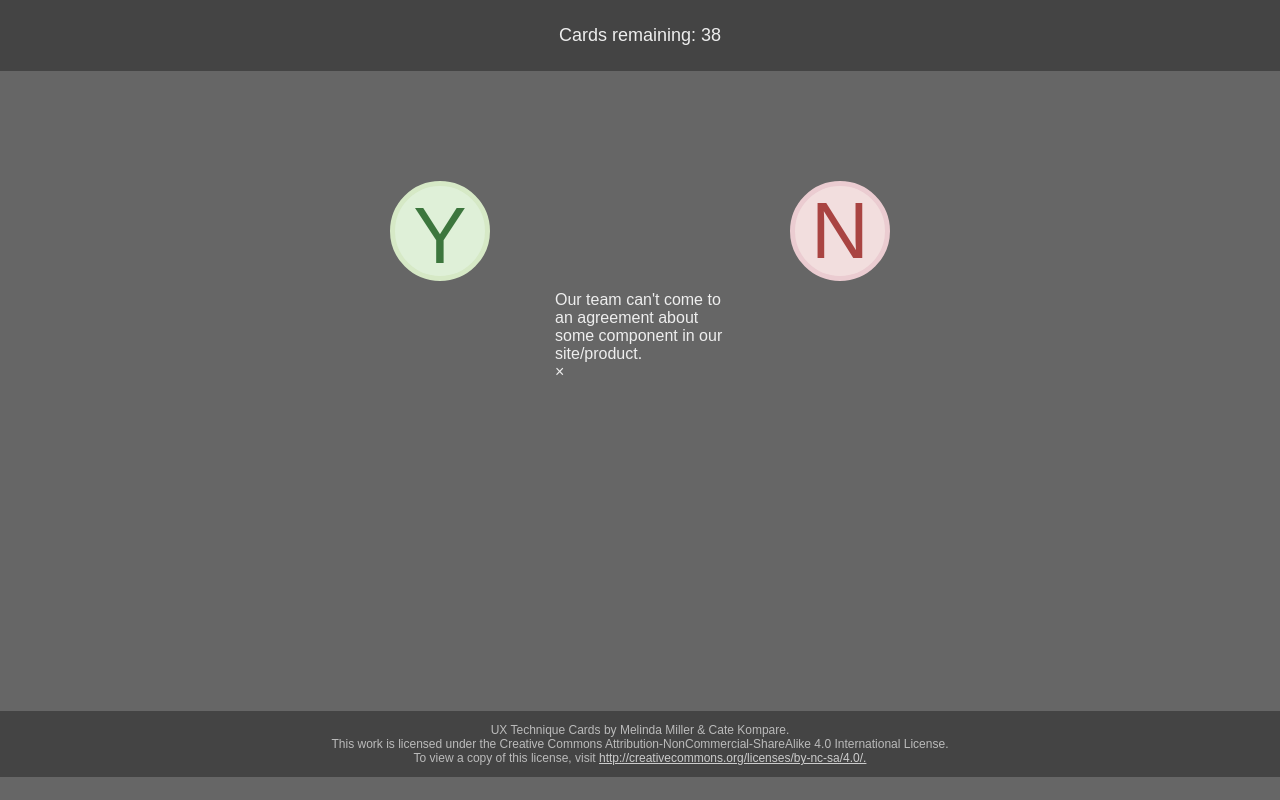
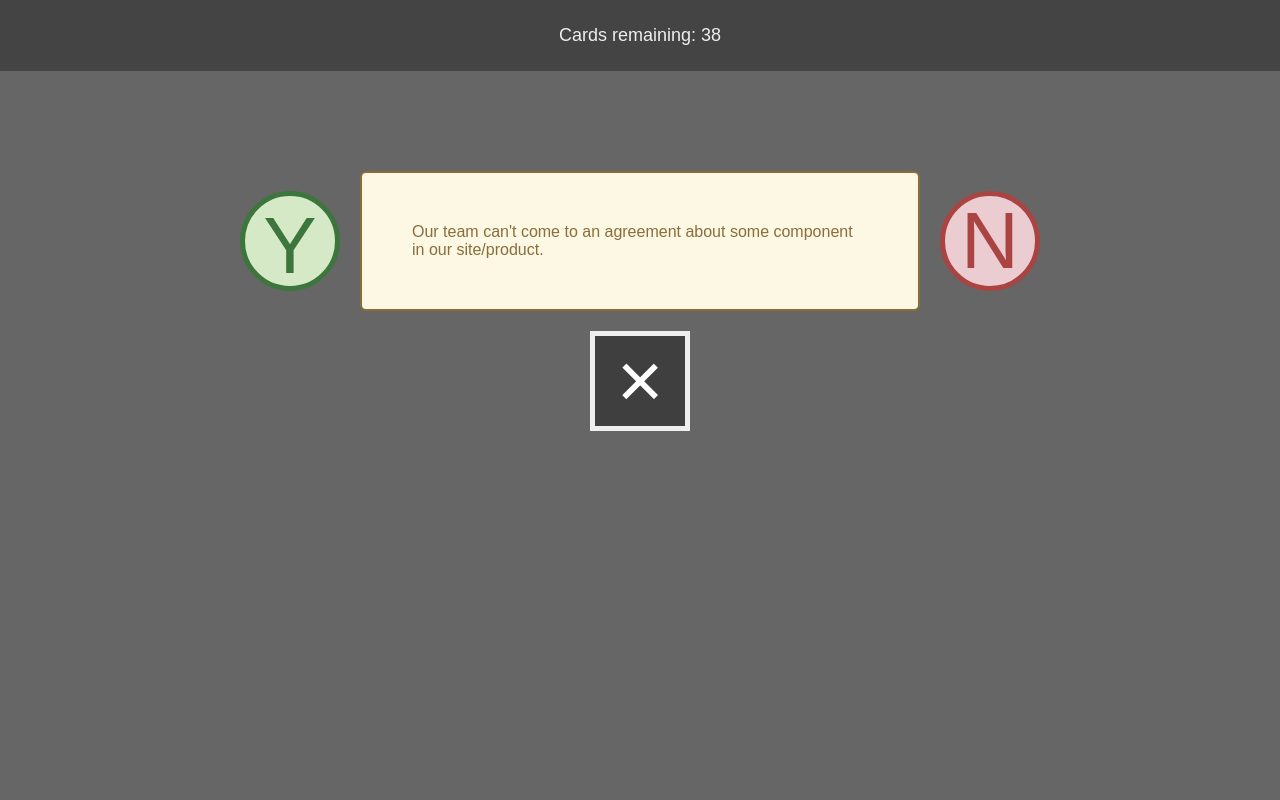
Before and after one commit to mekane/pixo-uxcards-singlepage, a website: page index.html in a window 1280 px wide. Drawn offline with nearby package versions, Linux system fonts and the light colour scheme.

Commit message:
Add some styling to get it looking like something

```diff
--- a/scss/main.scss
+++ b/scss/main.scss
@@ -1,7 +1,6 @@
-$buttonWidth: 100px;
-$buttonBorder: 5px;
-$buttonSize: $buttonWidth + $buttonBorder * 2;
+$buttonSize: 100px;
 $barColor: #444;
+$all: all .2s ease-in;
 
 * {
     box-sizing: border-box;
@@ -28,51 +27,100 @@ header {
 }
 
 main {
-    width: 500px;
+    width: 50%;
+    min-width: 800px;
     margin: $buttonSize auto;
-    padding: $buttonSize $buttonSize*1.5 $buttonSize*2;
+    padding: 0 $buttonSize+20 $buttonSize+20;
     position: relative;
 }
 
 .card {
+    border: 2px solid #8a6d3b;
+    border-radius: 6px;
+    color: #8a6d3b;
+    background-color: #fcf8e3;
+    padding: $buttonSize / 2;
 
 }
 
 .yes,
-.no {
-    width: $buttonWidth;
-    height: $buttonWidth;
-    border-radius: $buttonWidth;
-    border: $buttonBorder solid $barColor;
+.no,
+.skip {
+    width: $buttonSize;
+    height: $buttonSize;
     position: absolute;
-    top: 0;
     cursor: pointer;
+    -webkit-user-select: none;
+    -moz-user-select: none;
+    -khtml-user-select: none;
+    -ms-user-select: none;
+    text-align: center;
+    font-size: $buttonSize * 0.8;
+    line-height: $buttonSize * 0.9;
     color: white;
-    text-align: center;
-    font-size: $buttonWidth * 0.8;
-    line-height: $buttonWidth * 0.9;
 }
 
+.yes,
+.no {
+    border-radius: $buttonSize;
+    border: 5px solid $barColor;
+    top: 20px;
+}
+
+$yesDark: #3c763d;
+$yesLight: #d6e9c6;
+$yesLighter: #dff0d8;
 .yes {
     left: 0;
-    line-height: $buttonWidth;
-    background: #dff0d8;
-    color: #3c763d;
-    border-color: #d6e9c6;
+    line-height: $buttonSize;
+    background: $yesLight;
+    color: $yesDark;
+    border-color: $yesDark;
+    &:hover {
+        background-color: $yesLighter;
+        box-shadow: 0 0 30px 0 $yesLight;
+        transition: $all;
+    }
+    transition: $all;
 }
 
+$noDark: #a94442;
+$noLight: #ebccd1;
+$noLighter: #f2dede;
 .no {
     right: 0;
-    background: #f2dede;
-    color: #a94442;
-    border-color: #ebccd1;
+    background:$noLight;
+    color: $noDark;
+    border-color: $noDark;
+    &:hover {
+        background-color: $noLighter;
+        box-shadow: 0 0 30px 0 $noLight;
+        transition: $all;
+    }
+    transition: $all;
 }
 
 .skip {
+    width: $buttonSize;
+    height: $buttonSize;
+    background-color: #3f3f3f;
+    border: 5px solid #eee;
+    left: 50%;
+    bottom: 0;
+    margin-left: -$buttonSize/2;
+}
 
+
+aside {
+    header {
+        text-align: left;
+        border-bottom: 1px solid black;
+    }
 }
 
 footer {
+    display: none;
+    width: 100%;
     color: #bbb;
     background: $barColor;
     text-align: center;
```
Also changed, not shown: css/main.css.
